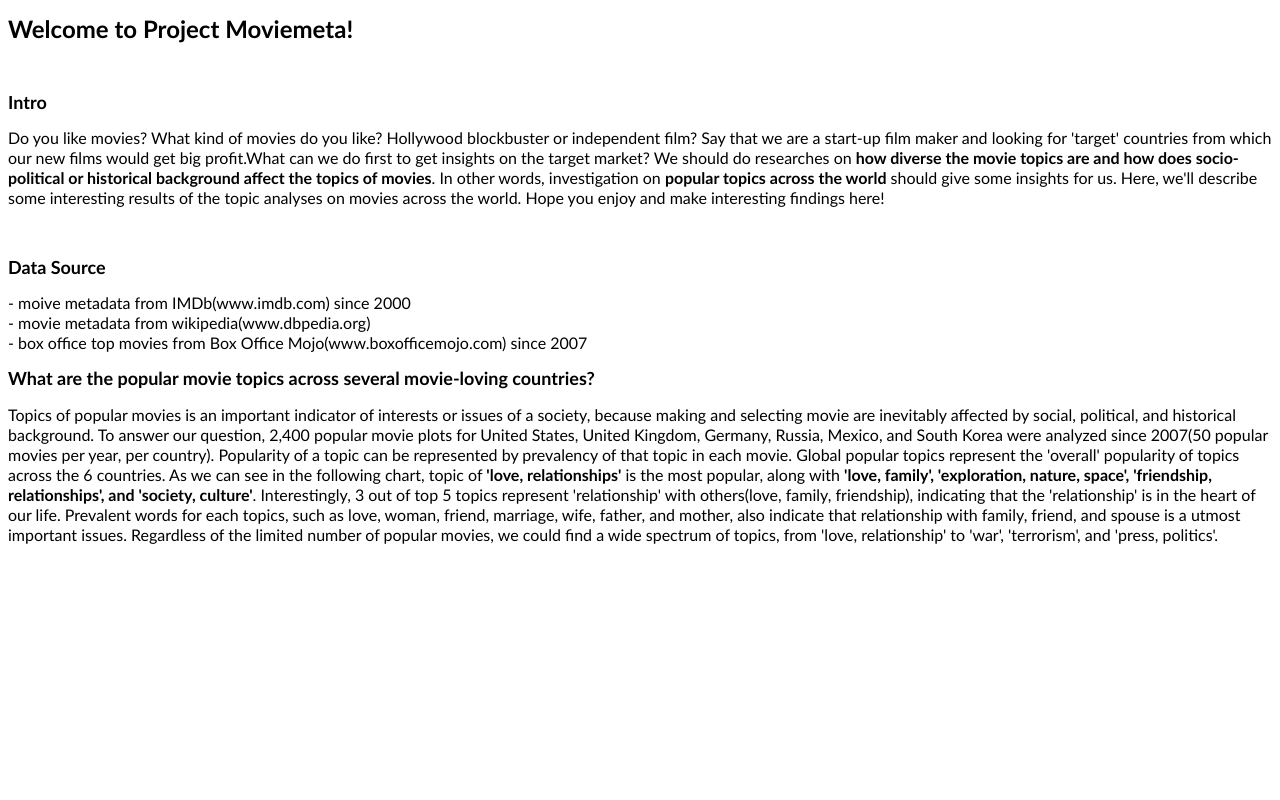
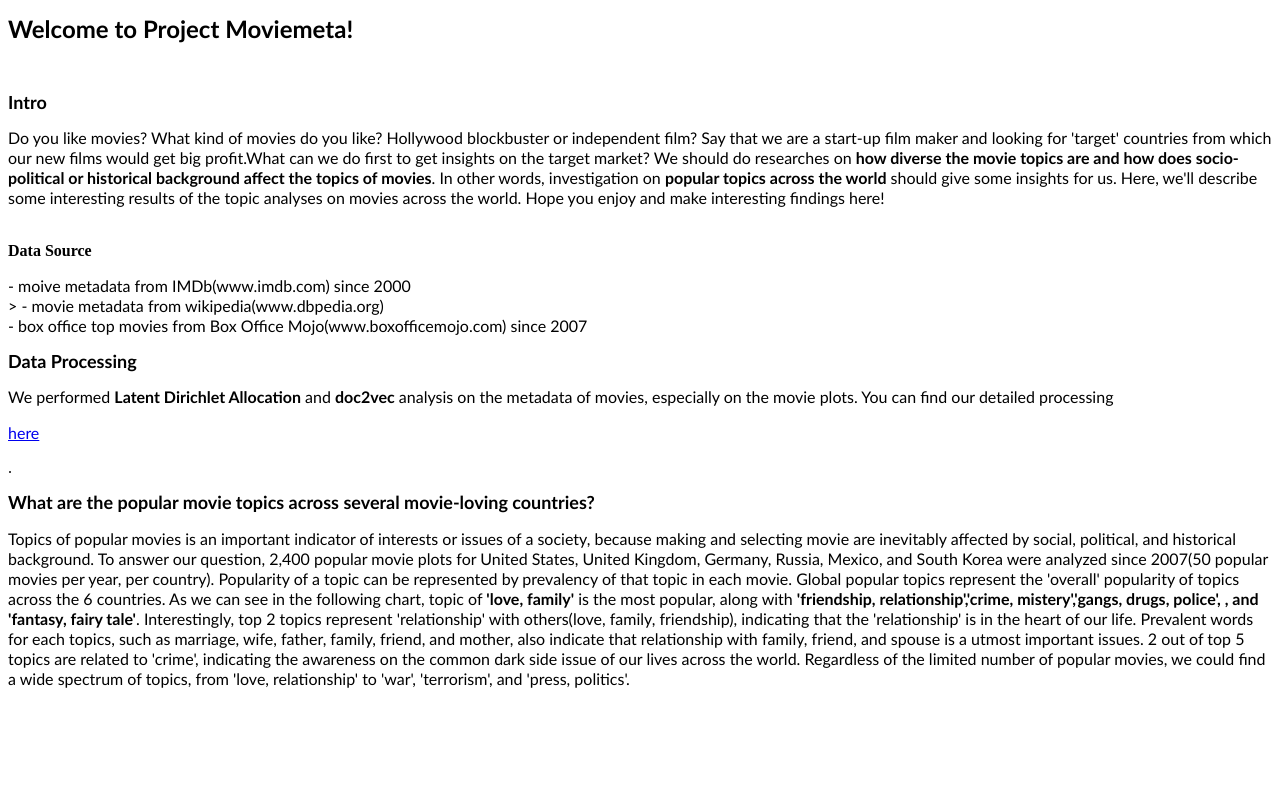
Before and after one commit to soorajmr/moviemeta_web, a plain HTML site: page index.html in a window 1280 px wide. Shown: the top 800 px of the page. Drawn offline with Linux system fonts and the light colour scheme.

Commit message:
Update index.html

```diff
--- a/index.html
+++ b/index.html
@@ -35,27 +35,32 @@ p  {
 <br>
 <h3><b>Intro</b></h3>
 <p> Do you like movies? What kind of movies do you like? Hollywood blockbuster or independent film? Say that we are a start-up film maker and looking for 'target' countries from which our new films would get big profit.What can we do first to get insights on the target market? We should do researches on <b>how diverse the movie topics are and how does socio-political or historical background affect the topics of movies</b>. In other words, investigation on <b>popular topics across the world</b> should give some insights for us. Here, we'll describe some interesting results of the topic analyses on movies across the world. Hope you enjoy and make interesting findings here! </p>
-<br>
+<br
 <h3><b>Data Source</b></h3>
-<p>- moive metadata from IMDb(www.imdb.com) since 2000<br>
+<p>- moive metadata from IMDb(www.imdb.com) since 2000<br>>
 - movie metadata from wikipedia(www.dbpedia.org)<br>
 - box office top movies from Box Office Mojo(www.boxofficemojo.com) since 2007<br></p>
-
+<h3><b>Data Processing</b></h3>
+<p>We performed <b>Latent Dirichlet Allocation</b> and <b>doc2vec</b> analysis on the metadata of movies, especially on the movie plots. You can find our detailed processing <p><a href="https://github.com/soorajmr/moviemeta/tree/master/notebooks">here</a></p>.</p>
 <h3> <b>What are the popular movie topics across several movie-loving countries?</b></h3>
 <p>Topics of popular movies is an important indicator of interests or issues of a society, because making and selecting movie are inevitably affected by social, political, and historical background. To answer our question, 2,400 popular movie plots for United States, United Kingdom, Germany, Russia, Mexico, and South Korea were analyzed since 2007(50 popular movies per year, per country). Popularity of a topic can be represented by prevalency of that topic in each movie.
-Global popular topics represent the 'overall' popularity of topics across the 6 countries. As we can see in the following chart, topic of  <b>'love, relationships'</b> is the most popular, along with <b>'love, family', 'exploration, nature, space', 'friendship, relationships', and 'society, culture'</b>.
-Interestingly, 3 out of top 5 topics represent 'relationship' with others(love, family, friendship), indicating that the 'relationship' is in the heart of our life. Prevalent words for each topics, such as love, woman, friend, marriage, wife, father, and mother, also indicate that relationship with family, friend, and spouse is a utmost important issues. Regardless of the limited number of popular movies, we could find a wide spectrum of topics, from 'love, relationship' to 'war', 'terrorism', and 'press, politics'. </p>
+Global popular topics represent the 'overall' popularity of topics across the 6 countries. As we can see in the following chart, topic of  <b>'love, family'</b> is the most popular, along with <b>'friendship, relationship','crime, mistery','gangs, drugs, police',
+, and 'fantasy, fairy tale'</b>.
+Interestingly, top 2 topics represent 'relationship' with others(love, family, friendship), indicating that the 'relationship' is in the heart of our life. Prevalent words for each topics, such as marriage, wife, father, family, friend, and mother, also indicate that relationship with family, friend, and spouse is a utmost important issues. 2 out of top 5 topics are related to 'crime', indicating the awareness on the common dark side issue of our lives across the world.
+Regardless of the limited number of popular movies, we could find a wide spectrum of topics, from 'love, relationship' to 'war', 'terrorism', and 'press, politics'. </p>
 <script type='text/javascript' src='https://public.tableau.com/javascripts/api/viz_v1.js'></script><div class='tableauPlaceholder' style='width: 1020px; height: 1033px;'><noscript><a href='#'><img alt='Topic Distribution of Popular Movies ' src='https:&#47;&#47;public.tableau.com&#47;static&#47;images&#47;Po&#47;Popularity_final&#47;Story1&#47;1_rss.png' style='border: none' /></a></noscript><object class='tableauViz' width='1020' height='1033' style='display:none;'><param name='host_url' value='https%3A%2F%2Fpublic.tableau.com%2F' /> <param name='site_root' value='' /><param name='name' value='Popularity_final&#47;Story1' /><param name='tabs' value='no' /><param name='toolbar' value='yes' /><param name='static_image' value='https:&#47;&#47;public.tableau.com&#47;static&#47;images&#47;Po&#47;Popularity_final&#47;Story1&#47;1.png' /> <param name='animate_transition' value='yes' /><param name='display_static_image' value='yes' /><param name='display_spinner' value='yes' /><param name='display_overlay' value='yes' /><param name='display_count' value='yes' /><param name='showVizHome' value='no' /><param name='showTabs' value='y' /><param name='bootstrapWhenNotified' value='true' /></object></div>
 <br>
 <h3><b> Are there any differences in popular topics across countries?</b></h3>
-<p>Comparing popular topic distribution across 6 countries(<i>click the square box "Country-wise Global Top 10 Topic Distribution</i> in above chart), we could see that the popularity of different topics is quite similar across the countries. It may be because considerable number of top movies in those countries are overlapped each other. One interesting difference was noticed for South Korea: the most popular topic in South Kroea is 'exploration, nature, space', while 'love, relationship' is the most popular in the other countries. Further detailed analyses should be required to get the origin of this uniqueness of South Korea, but it clearly shows the South Korean moviegoers' preference toward the topic. </p>
+<p>Comparing popular topic distribution across 6 countries(<i>click the square box "Country-wise Global Top 10 Topic Distribution</i> in above chart), we could see that the popularity of different topics is quite similar across the countries. It may be because considerable number of top movies in those countries are overlapped each other. One interesting difference was noticed for South Korea: the most popular topic in South Kroea is 'crime, mistery', while 'love, family' is the most popular in the other countries. Further detailed analyses should be required to get the origin of this uniqueness of South Korea, but it clearly shows the South Korean moviegoers' preference or public awareness toward the topic. </p>
 <h3><b>Are there any differences in movie topics produced in different countries(origin of movies)?</b></h3>
 <p>To get more insights from the popular topics and topic distribution, we addressed a different view point: <b></b>"Origin of Movies"</b>. If topics of movies produced in a specific country(for example, South Korea) show a unique interests on some particular topics(for example, 'crime, mystery'), it can be interpreted as a result of 'preference', 'taste' or 'common socio-political interests' in that country. If we can get geographical distribution of movie topics by origin of movies, it should give us a more clear insights on deciding where to proceed. Thus, we performed analyses on topic distribution by origin of movies across about 70 countries in the world, since 2007.</p>
 
 <script type='text/javascript' src='https://public.tableau.com/javascripts/api/viz_v1.js'></script><div class='tableauPlaceholder' style='width: 1020px; height: 1133px;'><noscript><a href='#'><img alt='Topic Distribution by Origin ' src='https:&#47;&#47;public.tableau.com&#47;static&#47;images&#47;Or&#47;Origin_over_100&#47;Story1&#47;1_rss.png' style='border: none' /></a></noscript><object class='tableauViz' width='1020' height='1133' style='display:none;'><param name='host_url' value='https%3A%2F%2Fpublic.tableau.com%2F' /> <param name='site_root' value='' /><param name='name' value='Origin_over_100&#47;Story1' /><param name='tabs' value='no' /><param name='toolbar' value='yes' /><param name='static_image' value='https:&#47;&#47;public.tableau.com&#47;static&#47;images&#47;Or&#47;Origin_over_100&#47;Story1&#47;1.png' /> <param name='animate_transition' value='yes' /><param name='display_static_image' value='yes' /><param name='display_spinner' value='yes' /><param name='display_overlay' value='yes' /><param name='display_count' value='yes' /><param name='showVizHome' value='no' /><param name='showTabs' value='y' /><param name='bootstrapWhenNotified' value='true' /></object></div>
-<p>Above map shows the distribution of the number of movies produced in each country. The size of bubble represents the total number of movies produced in that country. As expected, United States is the "greatest producer" of movies in the world, and United Kingdom, Germany, and India also show considerable number of movies. You can see the topic distribution of each country in-detail, by clicking the bubble on the map, and by hovering on the name of country in the bar chart, you can order the topics in ascending/descending. </p>
-<p>Although we are using 'normalized' topic prevalence as a measure, let's compare countries with number of movies greater than 50 to avoid mis-interpretation on the topic distribution for those countries with small number of movie data(for example, Luxembourg shows a unique behavior, topic 'documentary, interview' is the most prevalent, but Luxembourg has only 5 movies).</p>
-<p>Among those countries, <b>France</b> and <b>Australia</b> show somewhat different behavior comparing top 5 prevalent topics. Movies made in Australia shows relatively higher prevalence of topic <b>'money, robbery'</b>, and topic <b>'gang, drug, police'</b> is ranked within top 5 in French movies. For <b>United Kingdom</b>, the most 'popular' topic is 'love, relationship', while the most prevalent topic of the movies made in United Kingdom is 'love, family'. Comparing top 5 topics of movies made in United States to top 5 popular topics, we could find difference between them. In top 5 topics of movies made in United States, topic <b>'crime, mystery'</b> is included, while topic <b>'society, culture'</b> is included instead in top 5 popular topics. What does this mean? It may indicate that there can be a <b>different preference between moviegoers and movie-makers</b>.</p>
+<p>Above map shows the distribution of the number of movies produced in each country. The size of bubble represents the total number of movies produced in that country. As expected, United States is the "greatest producer" of movies in the world, and Canada, United Kingdom, Germany, and India also show considerable number of movies. You can see the topic distribution of each country in-detail, by clicking the bubble on the map, and by hovering on the name of country in the bar chart, you can order the topics in ascending/descending. </p>
+<p>Although we are using 'normalized' topic prevalence as a measure, let's compare countries with number of movies greater than 100 to avoid mis-interpretation on the topic distribution for those countries with small number of movie data.</p>
+<p>Among those countries, <b>India</b> show somewhat different behavior comparing top t prevalent topics. Indian movies show relatively higher preference toward the topic 'crime, police, underworld', ranked 4th, while it did not rank in the top 10 for the other countries. Movies produced in <b>South Africa, Hong Kong, Bulgaria, Egypt, and Cuba show highest preference toward 'society, culture'. <b>Japanese, South Korean, and Russian movies</b> shows relatively higher interests on the topic <b>'spies, terrorism'</b>, compared to other countries. We could see the uniqueness of topic distribution by origin of movies clearly.</p><br>
+<p>Are there any difference between the preference of moviegoers and the preference of movie makers? Difference between these two preference can give us a clue on the diversity of movie industry of a specific country. Clue on this question could be obtained by comparing 'popular topics of movies shown in a country' and 'prevalent topics of movies produced in a country'. By comparing top 5 topics in each category for each country, we could find that 2~3 out of top 5 topics are different. For those 4 countries, topic <b> 'gangs, drug, police'</b> ranked in top 5, but the movie-makers do not show such a high preference toward that topic. Also, movie-makers in those countries show relatively high preference toward the topic <b>'exploration, nature, space'</b>, but moviegoers do not show such a high preference toward that topic. From these results, we could find that there exits some difference between moviegoers' preference and movie-makers' preference.</p>
+
 <h3><b>Video</b></h3>
 <p>Here is our video. You can find some process details and summary of the results on this video.</p>
 <br>
```
